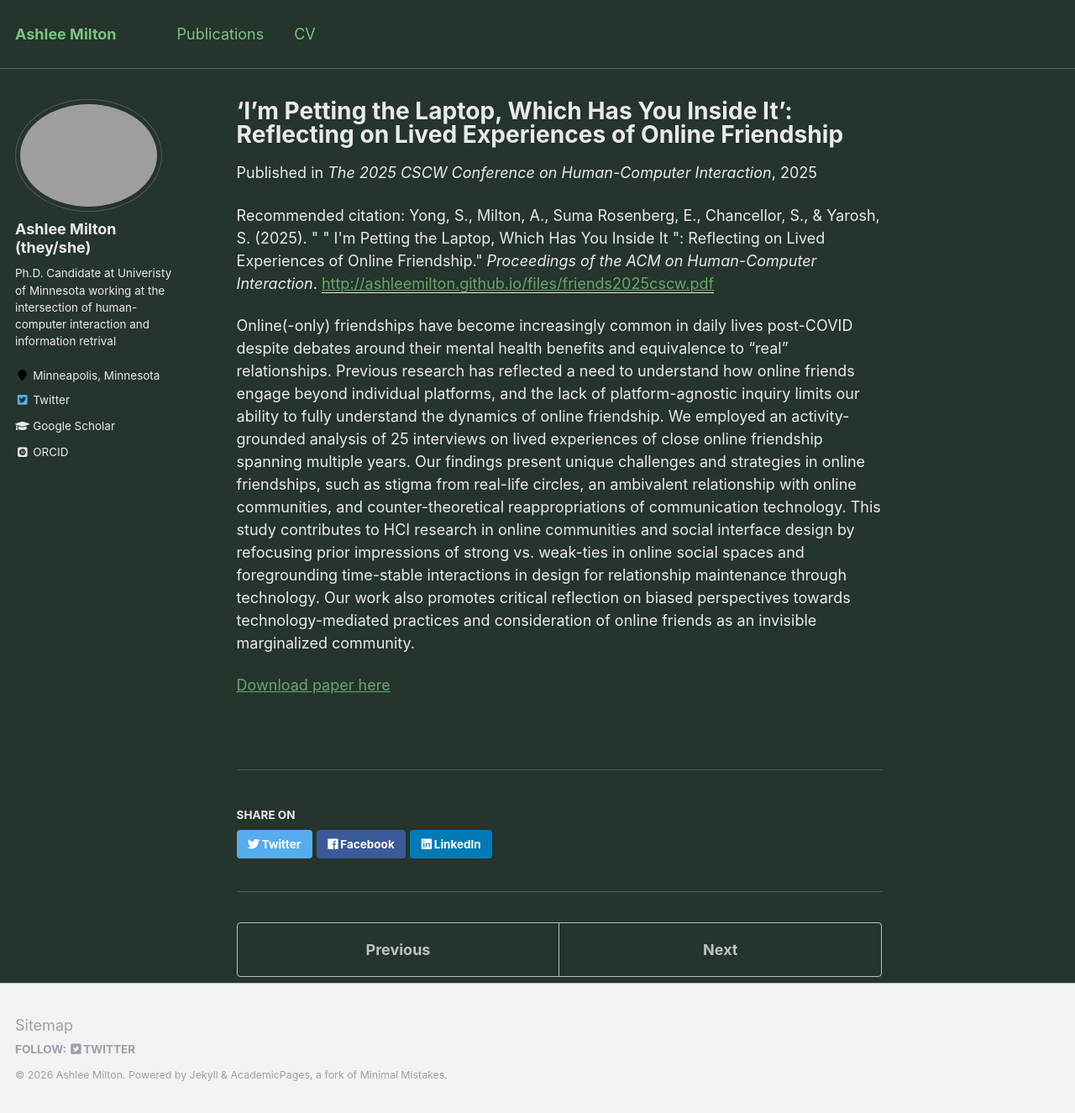
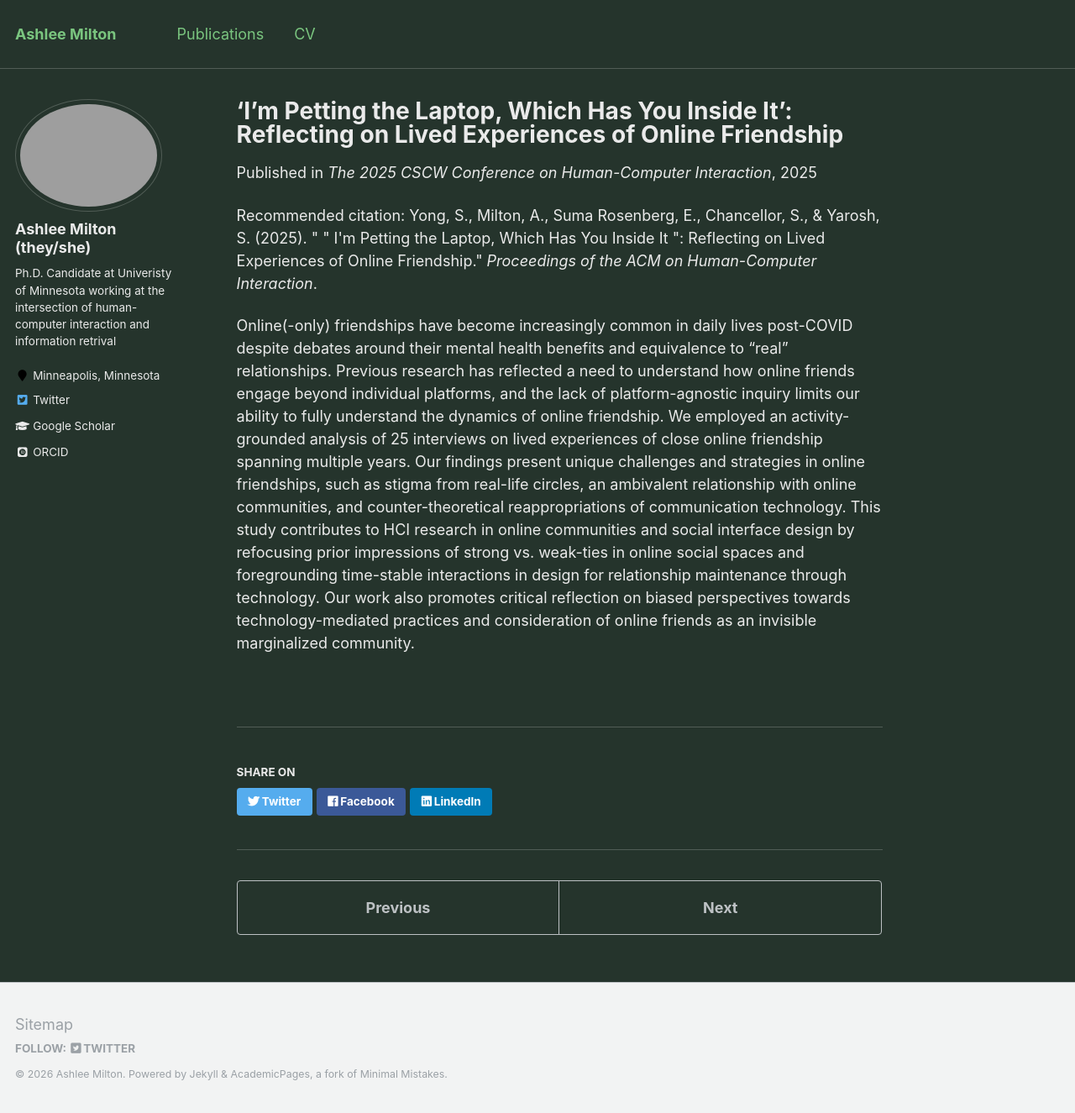
Before and after one commit to ashleemilton/ashleemilton.github.io, a Jekyll site: the page built from _publications/friends2025cscw.md, in a window 1280 px wide and 1325 px high. Shown: the whole window at 84% size. Built offline with Jekyll 4.4.1, drawn with Linux system fonts in a browser that asks for light colours; some web fonts are replaced.

Commit message:
update pdfs

```diff
--- a/_publications/friends2025cscw.md
+++ b/_publications/friends2025cscw.md
@@ -5,9 +5,6 @@ permalink: /publication/2025-10-16-friends
 date: 2025-10-16
 venue: 'The 2025 CSCW Conference on Human-Computer Interaction'
 excerpt: Online(-only) friendships have become increasingly common in daily lives post-COVID despite debates around their mental health benefits and equivalence to "real" relationships...
-paperurl: 'http://ashleemilton.github.io/files/friends2025cscw.pdf'
 citation: 'Yong, S., Milton, A., Suma Rosenberg, E., Chancellor, S., & Yarosh, S. (2025). &quot; &quot; I&apos;m Petting the Laptop, Which Has You Inside It &quot;: Reflecting on Lived Experiences of Online Friendship.&quot; <i>Proceedings of the ACM on Human-Computer Interaction</i>.'
 ---
 Online(-only) friendships have become increasingly common in daily lives post-COVID despite debates around their mental health benefits and equivalence to "real" relationships. Previous research has reflected a need to understand how online friends engage beyond individual platforms, and the lack of platform-agnostic inquiry limits our ability to fully understand the dynamics of online friendship. We employed an activity-grounded analysis of 25 interviews on lived experiences of close online friendship spanning multiple years. Our findings present unique challenges and strategies in online friendships, such as stigma from real-life circles, an ambivalent relationship with online communities, and counter-theoretical reappropriations of communication technology. This study contributes to HCI research in online communities and social interface design by refocusing prior impressions of strong vs. weak-ties in online social spaces and foregrounding time-stable interactions in design for relationship maintenance through technology. Our work also promotes critical reflection on biased perspectives towards technology-mediated practices and consideration of online friends as an invisible marginalized community.
-
-[Download paper here](http://ashleemilton.github.io/files/friends2025cscw.pdf)
```
Also changed, not shown: _publications/flyby2025chiir.md (+0 -3 lines), 2 other files.
